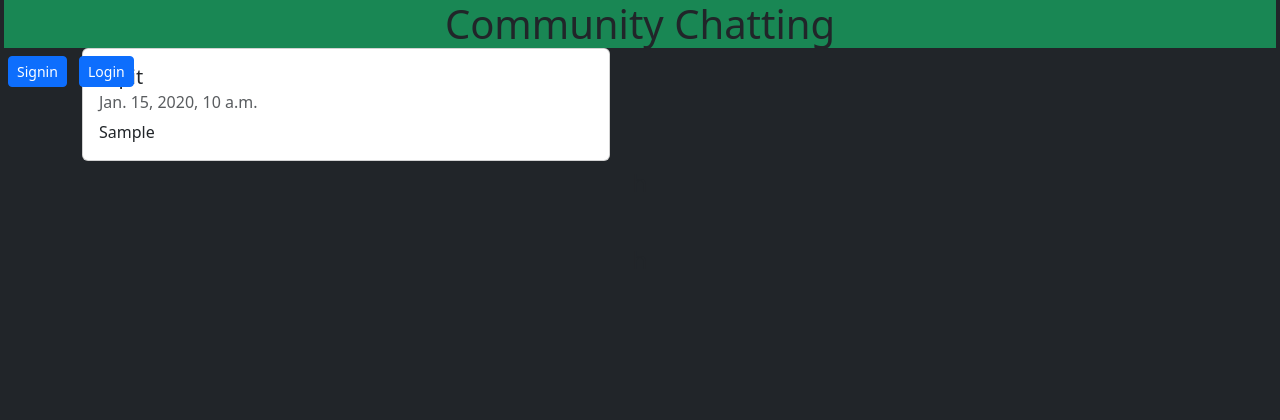
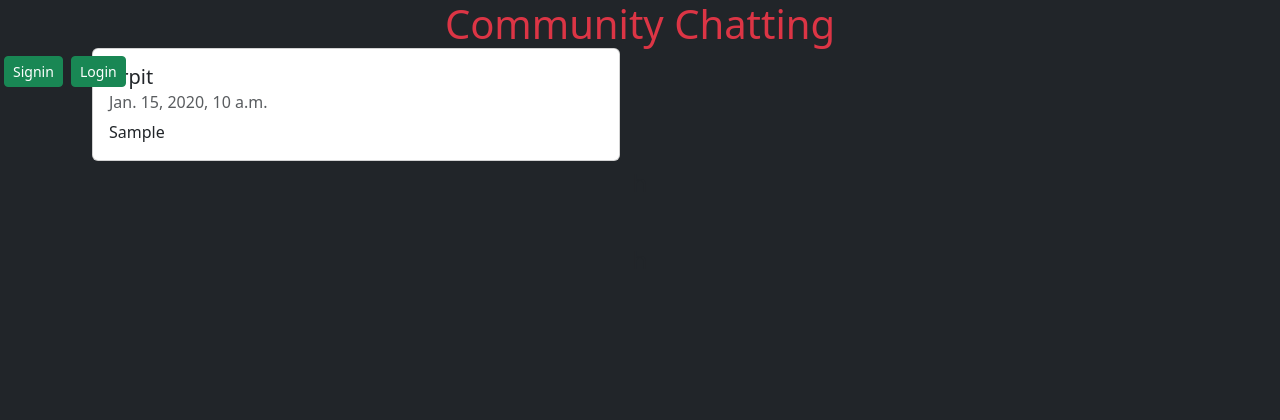
Before and after one commit to Arp1it/Django-basic-django-project, a Django app: page / in a window 1280 px wide. Shown: the top 420 px of the page. Run offline with Django 4.2, Linux system fonts and the light colour scheme; data comes from the database, SQL or seed files in the repository; both versions use the stored data as it was after the commit; tables that the repository leaves empty hold one stand-in row (values such as "Sample post").

Commit message:
Some more design changes

```diff
--- a/chj/urls.py
+++ b/chj/urls.py
@@ -4,7 +4,7 @@ from . import views
 
 urlpatterns = [
     path('', views.home, name='home'),
-    path('chat/', views.chat, name='chat'),
+    path('chatt/', views.chatt, name='chatt'),
     path('user_signin/', views.user_signin, name='user_signin'),
     path('user_login/', views.user_login, name='user_login'),
     path('user_logout/', views.user_logout, name='user_logout'),
--- a/chj/views.py
+++ b/chj/views.py
@@ -12,7 +12,7 @@ def home(request):
     # print(lusch)
     return render(request, "chat.html", {"userschat": chsud, "lchsd": lusch})
 
-def chat(request):
+def chatt(request):
     if request.method == "POST":
         user = request.user
         userch = request.POST["user_chatter"]
--- a/templates/chat.html
+++ b/templates/chat.html
@@ -5,10 +5,10 @@
 <div class="container my-5">
 {% for n in userschat %}
     {% if request.user.username == n.cuser.username %}
-    <div class="card" style="width: 33rem; margin-left: 580px;">
+    <div class="card" style="width: 33rem; margin-left: 570px;">
 
     {% else %}
-    <div class="card" style="width: 33rem;;">
+    <div class="card" style="width: 33rem; margin-left: 10px;">
 
     {% endif %}
         <div class="card-body" id="{{n.cuser.username}}">
@@ -27,11 +27,10 @@
 <h4 class="row d-flex justify-content-center mt-1 mx-2">h</h4>
 
 {% if user.is_authenticated %}
-<form method="post" action="/chat/#{{lchsd}}">{% csrf_token %}
+<form method="post" action="/chatt/#{{lchsd}}" id="tip">{% csrf_token %}
     <div class="container mt-1 fixed-bottom bg-dark">
         <label for="exampleFormControlInput1" class="form-label text-white">Your chat box here</label>
-        <input type="text" class="form-control" id="exampleFormControlInput1" placeholder="enter here"
-            name="user_chatter" maxlength="999999">
+        <input type="text" class="form-control" id="exampleFormControlInput1" placeholder="enter here" name="user_chatter" maxlength="999999" id="user_chatter">
         <button class="btn btn-primary btn-sm my-1"> Send </button>
     </div>
 </form>
@@ -45,3 +44,10 @@
 
 
 {% endblock %}
+
+{% block jsv %}
+<script>
+    // In the future i added ajax here
+</script>
+
+{% endblock %}
--- a/templates/index.html
+++ b/templates/index.html
@@ -4,7 +4,7 @@
 <head>
     <meta charset="utf-8">
     <meta name="viewport" content="width=device-width, initial-scale=1">
-    <title>Bootstrap demo</title>
+    <title>Community Chatting - whatever you write here</title>
     <link href="https://cdn.jsdelivr.net/npm/bootstrap@5.3.0-alpha3/dist/css/bootstrap.min.css" rel="stylesheet"
         integrity="sha384-KK94CHFLLe+nY2dmCWGMq91rCGa5gtU4mk92HdvYe+M/SXH301p5ILy+dN9+nJOZ" crossorigin="anonymous">
 </head>
@@ -14,18 +14,18 @@
     <div>
 
         <div class="fixed-top mb-3">
-            <h1 class="row d-flex justify-content-center bg-success text-dark mx-1">Community Chatting</h1>
+            <h1 class="row d-flex justify-content-center bg-dark text-danger mx-1">Community Chatting</h1>
 
             <!-- Button trigger modal -->
             {% if user.is_authenticated %}
-            <a href="/user_logout/" class="btn btn-primary btn-sm mx-1 float-right">Logout</a>
+            <a href="/user_logout/" class="btn btn-success btn-sm mx-2 float-right">Logout</a>
             {% else %}
-            <button type="button" class="btn btn-primary btn-sm mx-2" data-bs-toggle="modal"
+            <button type="button" class="btn btn-success btn-sm mx-1" data-bs-toggle="modal"
                 data-bs-target="#signModal">
                 Signin
             </button>
 
-            <button type="button" class="btn btn-primary btn-sm" data-bs-toggle="modal" data-bs-target="#loginModal">
+            <button type="button" class="btn btn-success btn-sm" data-bs-toggle="modal" data-bs-target="#loginModal">
                 Login
             </button>
 
@@ -134,6 +134,13 @@
         }
         window.onload = toBottom;
     </script>
+
+    <script src="https://code.jquery.com/jquery-3.6.0.min.js"></script>
+
+
+    {% block jsv %}
+
+    {% endblock jsv %}
 </body>
 
 </html>
```
Also changed, not shown: db.sqlite3.
